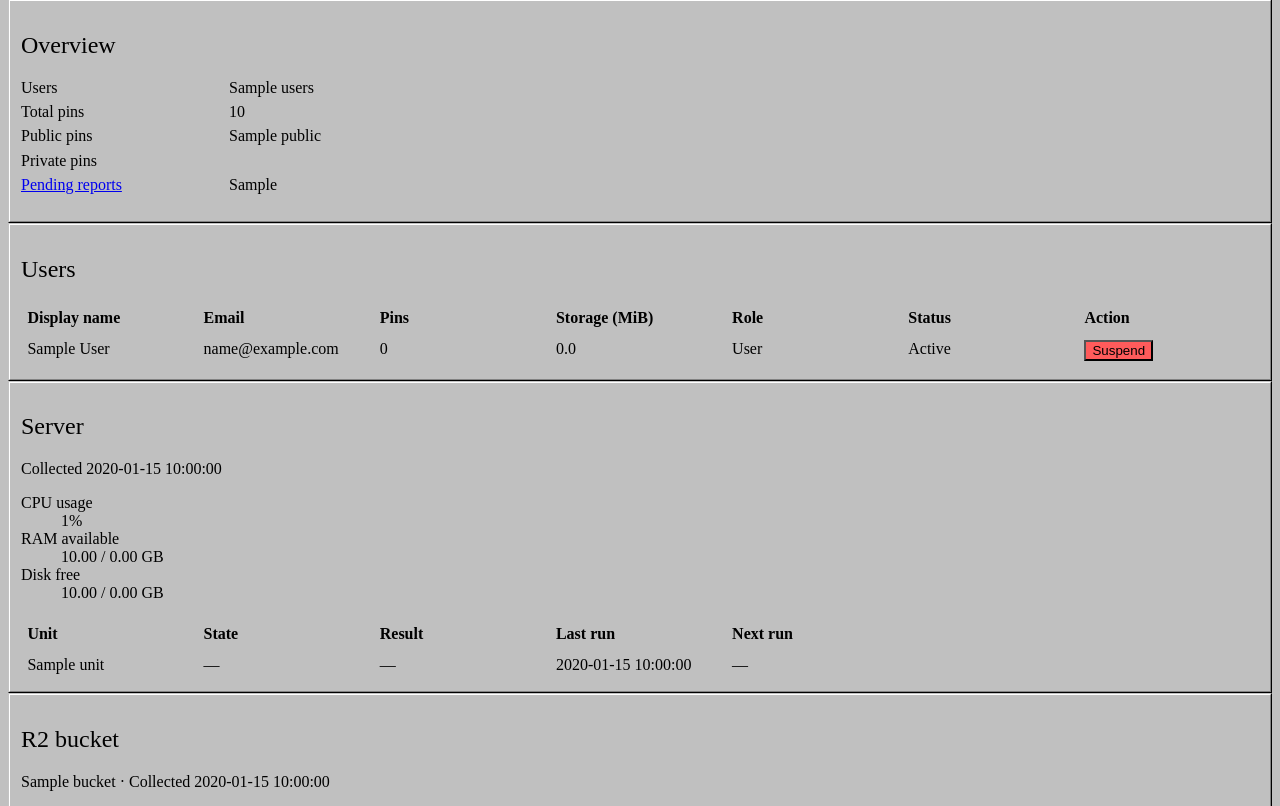
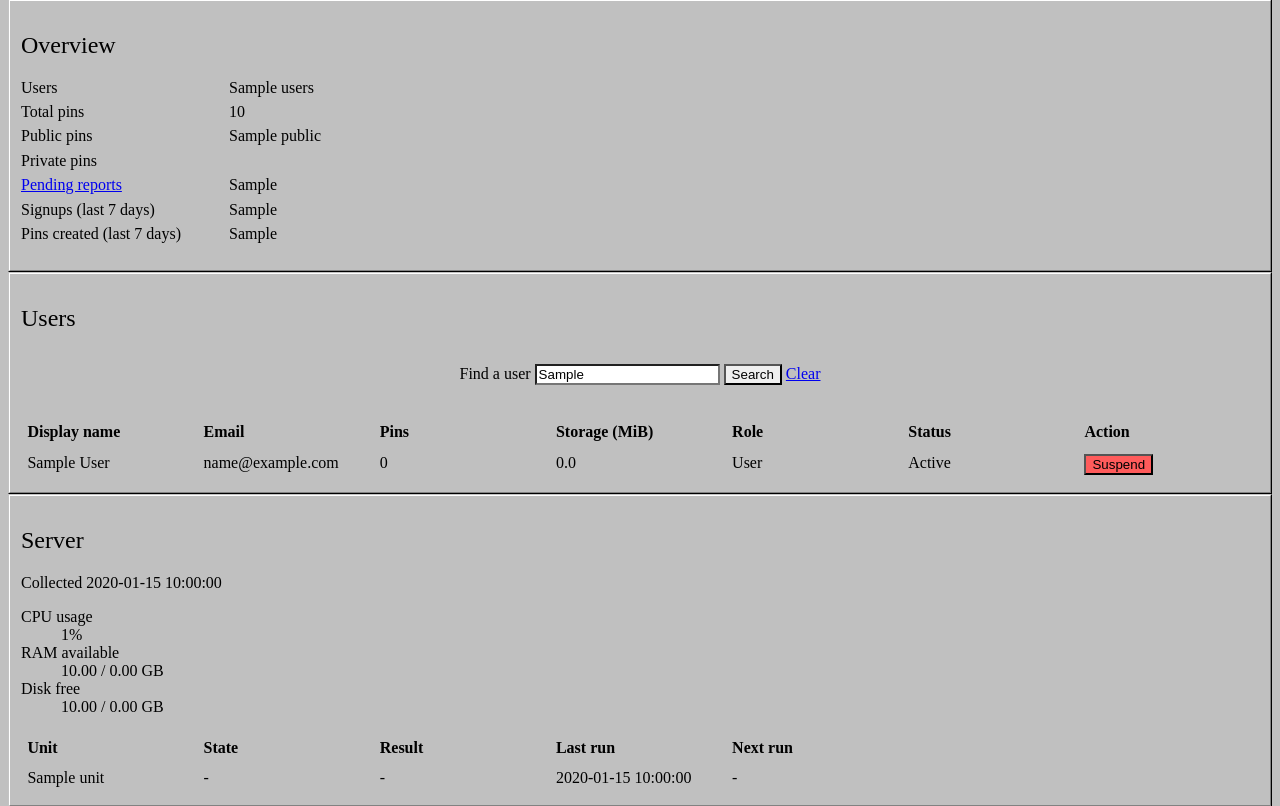
Before and after one commit to tsuicaa/pinlite-next, a Flask app: template templates/admin.html in a window 1280 px wide. Shown: the part 193-999 px from the top of the page. Run offline with Flask 3, Linux system fonts and the light colour scheme; the template is opened without the code that fills it: most values are stand-ins (such as "Sample title", 1, 10 or a date in 2020); some libraries are stand-ins or nearby versions.

Commit message:
add admin user search, activity counts

```diff
--- a/templates/admin.html
+++ b/templates/admin.html
@@ -25,11 +25,23 @@
                 <dd>{{ pins.get('private', 0) }}</dd>
                 <dt><a href="{{ url_for('admin.reports') }}">Pending reports</a></dt>
                 <dd>{{ pending_reports }}</dd>
+                <dt>Signups (last 7 days)</dt>
+                <dd>{{ recent_users }}</dd>
+                <dt>Pins created (last 7 days)</dt>
+                <dd>{{ recent_pins }}</dd>
             </dl>
         </section>
         <section class="panel">
             <h2>Users</h2>
-
+            <form method="get" action="{{ url_for('admin.overview') }}">
+                <label for="admin-user-search">Find a user</label>
+                <input id="admin-user-search" name="user_q" type="search" maxlength="256"
+                    value="{{ user_search }}" placeholder="Email, name">
+                <button type="submit">Search</button>
+                {% if user_search %}
+                <a href="{{ url_for('admin.overview') }}">Clear</a>
+                {% endif %}
+            </form>
             {% if accounts %}
             <div class="admin-grid admin-grid--users" role="table" aria-label="Users">
                 <div class="admin-grid-row" role="row">
@@ -74,10 +86,10 @@
             {% if before or next_before %}
             <p>
                 {% if before %}
-                <a href="{{ url_for('admin.overview') }}">Newest accounts</a>
+                <a href="{{ url_for('admin.overview', user_q=user_search or none) }}">Newest accounts</a>
                 {% endif %}
                 {% if next_before %}
-                <a href="{{ url_for('admin.overview', before=next_before) }}">Older accounts</a>
+                <a href="{{ url_for('admin.overview', before=next_before, user_q=user_search or none) }}">Older accounts</a>
                 {% endif %}
             </p>
             {% endif %}
@@ -85,7 +97,7 @@
         <section class="panel">
             <h2>Server</h2>
             {% if health %}
-            <p>Collected {{ health.collected_at }}{% if health.stale %}. Stale{% endif %}</p>
+            <p>Collected {{ health.collected_at }}{% if health.stale %} | Stale{% endif %}</p>
             <dl>
                 <dt>CPU usage</dt>
                 <dd>{{ health.cpu_percent }}%</dd>
@@ -109,10 +121,10 @@
                 {% for name, unit in health.units.items() %}
                 <div class="admin-grid-row" role="row">
                     <div role="cell">{{ name }}</div>
-                    <div role="cell">{{ unit.get('ActiveState') or '—' }}</div>
-                    <div role="cell">{{ unit.get('Result') or '—' }}</div>
-                    <div role="cell">{{ unit.get('LastTriggerUSec') or unit.get('ExecMainExitTimestamp') or '—' }}</div>
-                    <div role="cell">{{ unit.get('NextElapseUSecRealtime') or '—' }}</div>
+                    <div role="cell">{{ unit.get('ActiveState') or '-' }}</div>
+                    <div role="cell">{{ unit.get('Result') or '-' }}</div>
+                    <div role="cell">{{ unit.get('LastTriggerUSec') or unit.get('ExecMainExitTimestamp') or '-' }}</div>
+                    <div role="cell">{{ unit.get('NextElapseUSecRealtime') or '-' }}</div>
                 </div>
                 {% endfor %}
             </div>
@@ -124,7 +136,7 @@
             <h2>R2 bucket</h2>
 
             {% if r2 %}
-            <p>{{ r2.bucket }} · Collected {{ r2.collected_at }}{% if r2.stale %} · Stale{% endif %}</p>
+            <p>{{ r2.bucket }} | Collected {{ r2.collected_at }}{% if r2.stale %} | Stale{% endif %}</p>
 
             <dl class="admin-metrics">
                 {% if r2.storage %}
```
Also changed, not shown: admin.py (+31 -0 lines).
